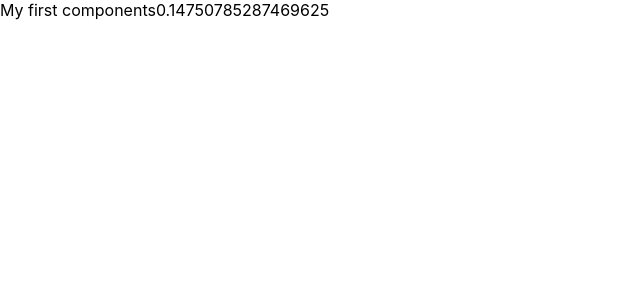
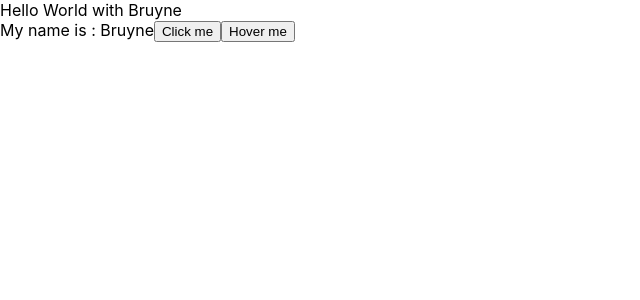
Before and after one commit to nbruynee/demo-test, a React (Create React App) app: page / in a window 1280 px wide. Shown: the top 300 px of the page, without its empty margins (0-640 px from the left). Built offline with nearby package versions, Linux system fonts and the light colour scheme.

Commit message:
review DOM event, use State in React

```diff
--- a/src/App.js
+++ b/src/App.js
@@ -3,24 +3,37 @@ import './App.css';
 import { useDispatch, useSelector } from 'react-redux';
 import { increaseCounter, decreaseCounter } from './redux/action/counterAction';
 import MyComponent from './components/MyComponent';
-const App = () => {
-  const count = useSelector(state => state.counter.count);
-  const dispatch = useDispatch();
+import React from 'react';
 
-  return (
-    <MyComponent/>
-    // <div className="App">
-    //   <header className="App-header">
-    //     <img src={logo} className="App-logo" alt="logo" />
-    //     <p>
-    //       Hello world with Bruyne
-    //     </p>
-    //     <div>Count = {count}</div>
-    //     <button onClick={() => dispatch(increaseCounter())}>Increase</button>
-    //     <button onClick={() => dispatch(decreaseCounter())}>Decrease</button>
-    //   </header>
-    // </div>
-  );
-}
+class App extends React.Component {
+    render() {
+      return(
+        <div>
+          Hello World with Bruyne
+          <MyComponent/>
+        </div>
+      );
+    };
+};
+
+// const App = () => {
+//   const count = useSelector(state => state.counter.count);
+//   const dispatch = useDispatch();
+
+//   return (
+//     <MyComponent/>
+//     // <div className="App">
+//     //   <header className="App-header">
+//     //     <img src={logo} className="App-logo" alt="logo" />
+//     //     <p>
+//     //       Hello world with Bruyne
+//     //     </p>
+//     //     <div>Count = {count}</div>
+//     //     <button onClick={() => dispatch(increaseCounter())}>Increase</button>
+//     //     <button onClick={() => dispatch(decreaseCounter())}>Decrease</button>
+//     //   </header>
+//     // </div>
+//   );
+// }
 
 export default App;
--- a/src/components/MyComponent.js
+++ b/src/components/MyComponent.js
@@ -1,12 +1,25 @@
 import React from "react";
 
 class MyComponent extends React.Component {
+    state = {
+        name: 'Bruyne',
+        address: 'Ha noi'
+    }
+
+    handleOnClick(event) {
+        console.log("Clicked", event)
+    }
+
+    handleOnMouseOver(event) {
+        console.log("Hovered", event.pageX);
+    }
     // JSX: allow js write inside file html
     render() {
         return (
             <div>
-                My first components
-                {Math.random()}
+                My name is : {this.state.name}
+                <button onClick={this.handleOnClick}>Click me</button>
+                <button onMouseOver={this.handleOnMouseOver}>Hover me</button>
             </div>
         )
     }
```
